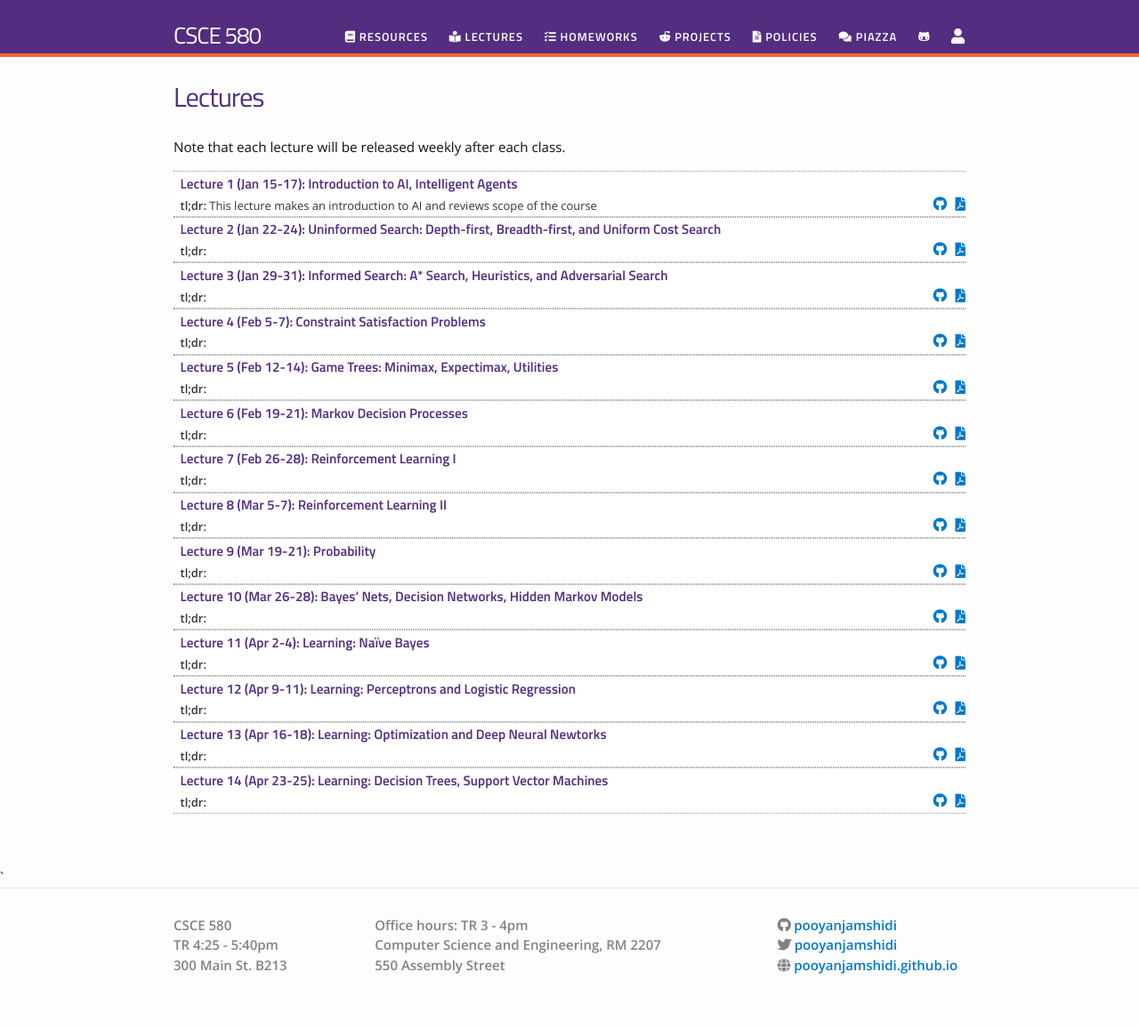
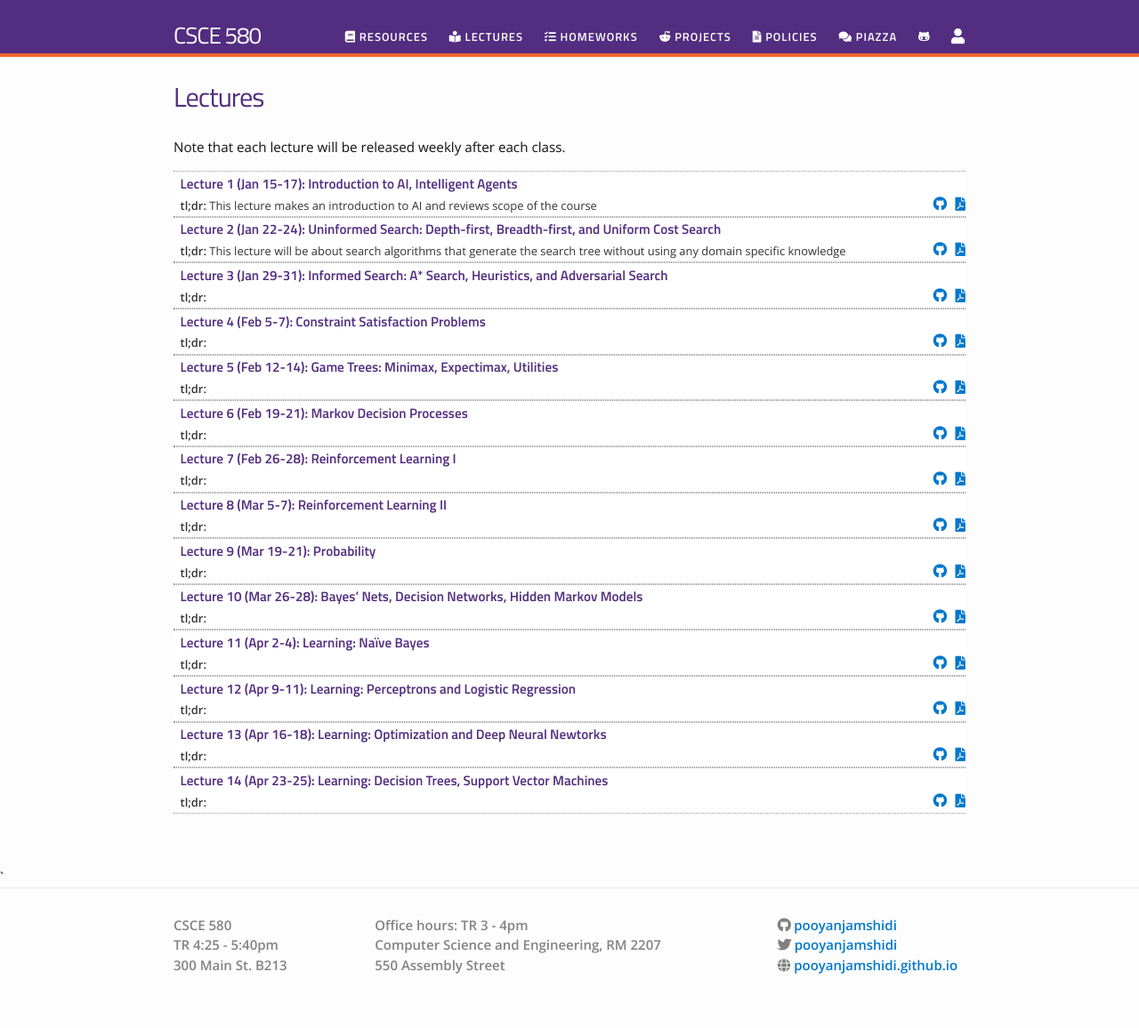
Before and after one commit to stephenvolpe/csce580, a Jekyll site: the page built from lectures.md, in a window 1280 px wide. Shown: the whole page at 89% size. Built offline with Jekyll 4.4.1, drawn with Linux system fonts in a browser that asks for light colours; nearby versions of some CDN libraries.

Commit message:
lecture 2 details

```diff
--- a/_data/lectures.yml
+++ b/_data/lectures.yml
@@ -4,9 +4,9 @@
   tldr: "This lecture makes an introduction to AI and reviews scope of the course"
 
 - title: "Lecture 2 (Jan 22-24): Uninformed Search: Depth-first, Breadth-first, and Uniform Cost Search"
-  filename: csce580-03
+  filename: CSCE580-lecture2--uninformed-search
   dirname: lectures
-  tldr: ""
+  tldr: "This lecture will be about search algorithms that generate the search tree without using any domain specific knowledge"
 
 - title: "Lecture 3 (Jan 29-31): Informed Search: A* Search, Heuristics, and Adversarial Search"
   filename: csce580-04
```
